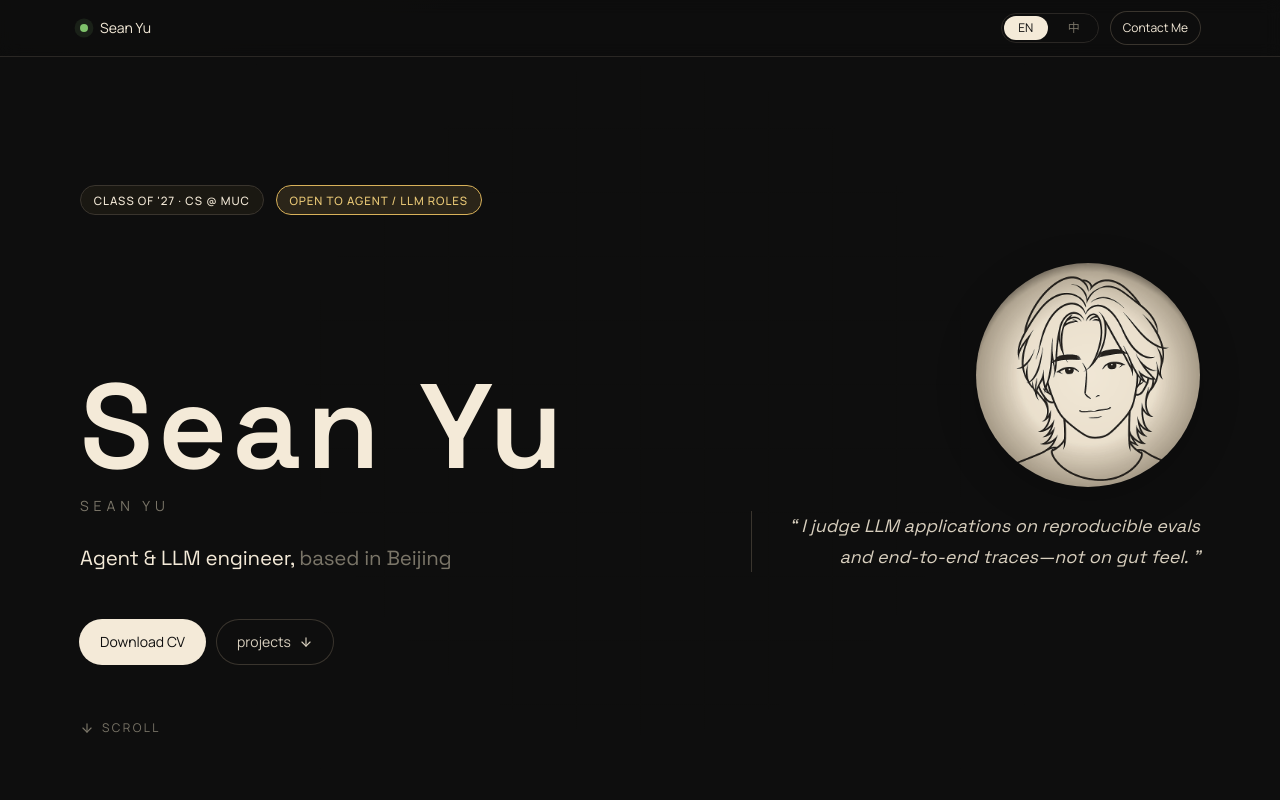
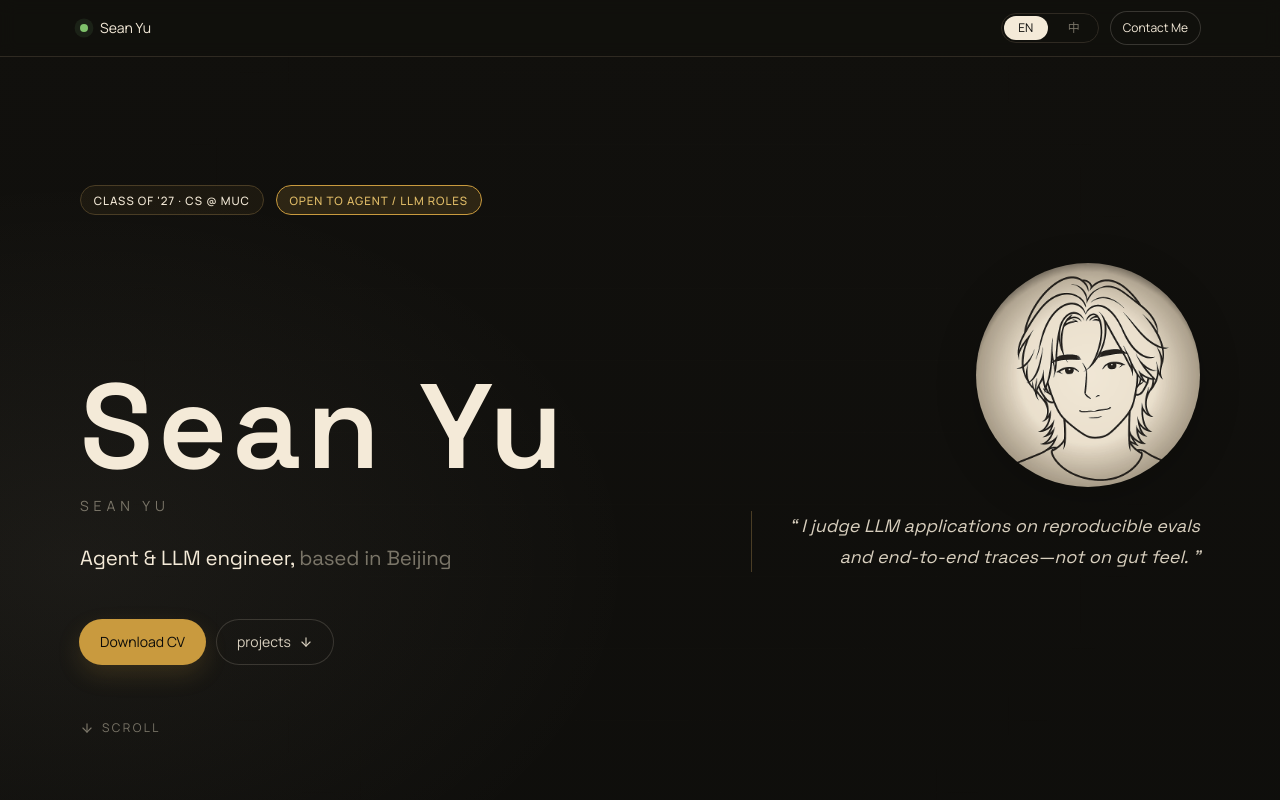
Before and after one commit to takagibit18/Homepage, a Next.js app: page / in a window 1280 px wide. Shown: the top 800 px of the page. Built offline with nearby package versions, Linux system fonts and the light colour scheme; no server answers.

Commit message:
style: update color variables and background styles for improved aesthetics

```diff
--- a/app/globals.css
+++ b/app/globals.css
@@ -7,18 +7,18 @@
   --font-display: var(--font-space-grotesk);
   --font-body: var(--font-manrope);
 
-  --color-bg: #0e0e0e;
-  --color-bg-soft: #121212;
-  --color-bg-elevated: #161616;
+  --color-bg: #0b0b09;
+  --color-bg-soft: #11100d;
+  --color-bg-elevated: #17140f;
   --color-text-strong: #f4ead8;
   --color-text: #d8cfbe;
   --color-text-muted: #7a7568;
   --color-text-faint: #504b42;
-  --color-accent: #d8b15a;
-  --color-accent-strong: #eac977;
+  --color-accent: #c99a3e;
+  --color-accent-strong: #e1bd68;
   --color-success: #7fc26b;
-  --color-border: #2a2724;
-  --color-border-strong: #3a352e;
+  --color-border: #2f2a22;
+  --color-border-strong: #4a3d25;
 
   --radius-card: 0.75rem;
   --radius-pill: 999px;
@@ -71,8 +71,9 @@ body {
   font-family: var(--font-manrope), sans-serif;
   color: var(--color-text);
   background:
-    radial-gradient(1200px 600px at 80% -10%, rgba(216, 177, 90, 0.08) 0%, transparent 65%),
-    radial-gradient(900px 500px at 10% -5%, rgba(216, 177, 90, 0.05) 0%, transparent 70%),
+    radial-gradient(1100px 580px at 78% -12%, rgba(201, 154, 62, 0.13) 0%, rgba(201, 154, 62, 0.04) 42%, transparent 72%),
+    radial-gradient(760px 520px at 6% 10%, rgba(244, 234, 216, 0.055) 0%, rgba(244, 234, 216, 0.018) 48%, transparent 74%),
+    linear-gradient(180deg, #11100d 0%, var(--color-bg) 42%, #080807 100%),
     var(--color-bg);
 }
 
@@ -82,11 +83,11 @@ body {
     inset: 0;
     z-index: 0;
     pointer-events: none;
-    opacity: 0.18;
+    opacity: 0.22;
     background-image:
-      linear-gradient(rgba(244, 234, 216, 0.025) 1px, transparent 1px),
-      linear-gradient(90deg, rgba(244, 234, 216, 0.025) 1px, transparent 1px);
-    background-size: 64px 64px;
+      linear-gradient(rgba(244, 234, 216, 0.038) 1px, transparent 1px),
+      linear-gradient(90deg, rgba(244, 234, 216, 0.035) 1px, transparent 1px);
+    background-size: 72px 72px;
     mask-image: radial-gradient(circle at center, black 40%, transparent 92%);
   }
 
@@ -246,7 +247,7 @@ body {
     padding: 0.35rem 0.8rem;
     border: 1px solid var(--color-border-strong);
     border-radius: var(--radius-pill);
-    background: rgba(216, 177, 90, 0.06);
+    background: rgba(201, 154, 62, 0.07);
     color: var(--color-text-strong);
     font-size: 0.72rem;
     letter-spacing: 0.08em;
@@ -256,7 +257,7 @@ body {
 
   .cv-badge--accent {
     border-color: var(--color-accent);
-    background: rgba(216, 177, 90, 0.14);
+    background: rgba(201, 154, 62, 0.16);
     color: var(--color-accent-strong);
   }
 
@@ -302,7 +303,7 @@ body {
     color: var(--color-text-strong);
     font-size: 0.9rem;
     /* 1px 描边用 box-shadow，小尺寸圆角在 1x 屏上比 border 抗锯齿更稳 */
-    box-shadow: 0 0 0 1px var(--color-border-strong);
+    box-shadow: 0 0 0 1px rgba(244, 234, 216, 0.18);
     transform: translateZ(0);
     backface-visibility: hidden;
     transition:
@@ -313,27 +314,32 @@ body {
 
   .cv-cta:hover {
     box-shadow: 0 0 0 1px var(--color-accent);
-    background: rgba(216, 177, 90, 0.08);
+    background: rgba(201, 154, 62, 0.08);
   }
 
   .cv-cta-primary {
-    background: var(--color-text-strong);
+    background: var(--color-accent);
     color: var(--color-bg);
-    box-shadow: 0 0 0 1px var(--color-text-strong);
+    box-shadow:
+      0 0 0 1px var(--color-accent),
+      0 10px 24px rgba(201, 154, 62, 0.18);
   }
 
   .cv-cta-primary:hover {
     background: var(--color-accent-strong);
-    box-shadow: 0 0 0 1px var(--color-accent-strong);
+    box-shadow:
+      0 0 0 1px var(--color-accent-strong),
+      0 12px 28px rgba(201, 154, 62, 0.22);
   }
 
   .cv-cta--ghost {
     background: transparent;
     color: var(--color-text);
+    box-shadow: 0 0 0 1px rgba(244, 234, 216, 0.16);
   }
 
   .cv-cta--ghost:hover {
-    background: rgba(216, 177, 90, 0.05);
+    background: rgba(201, 154, 62, 0.08);
     color: var(--color-text-strong);
   }
 
@@ -362,7 +368,7 @@ body {
 
   .cv-card:hover {
     border-color: var(--color-border-strong);
-    background: #1b1916;
+    background: #1d1912;
   }
 
   .cv-avatar-shell {
@@ -410,7 +416,7 @@ body {
   }
 
   .focus-ring:focus-visible {
-    box-shadow: 0 0 0 2px rgba(216, 177, 90, 0.55), 0 0 0 6px rgba(216, 177, 90, 0.18);
+    box-shadow: 0 0 0 2px rgba(201, 154, 62, 0.58), 0 0 0 6px rgba(201, 154, 62, 0.18);
   }
 }
 
--- a/app/loading.tsx
+++ b/app/loading.tsx
@@ -5,20 +5,20 @@ export default function Loading() {
         {/* Profile skeleton */}
         <div className="glass-card max-w-2xl mx-auto p-8">
           <div className="flex flex-col items-center">
-            <div className="w-24 h-24 rounded-full bg-white/5 animate-pulse mb-5" />
-            <div className="w-40 h-6 bg-white/5 animate-pulse rounded mb-3" />
-            <div className="w-64 h-4 bg-white/5 animate-pulse rounded mb-5" />
+            <div className="w-24 h-24 rounded-full bg-[rgba(244,234,216,0.08)] animate-pulse mb-5" />
+            <div className="w-40 h-6 bg-[rgba(244,234,216,0.08)] animate-pulse rounded mb-3" />
+            <div className="w-64 h-4 bg-[rgba(244,234,216,0.08)] animate-pulse rounded mb-5" />
             <div className="flex gap-8">
               {[1, 2, 3].map((i) => (
                 <div key={i} className="text-center">
-                  <div className="w-10 h-5 bg-white/5 animate-pulse rounded mb-1" />
-                  <div className="w-12 h-3 bg-white/5 animate-pulse rounded" />
+                  <div className="w-10 h-5 bg-[rgba(244,234,216,0.08)] animate-pulse rounded mb-1" />
+                  <div className="w-12 h-3 bg-[rgba(244,234,216,0.08)] animate-pulse rounded" />
                 </div>
               ))}
             </div>
             <div className="flex gap-4 mt-5">
               {[1, 2, 3].map((i) => (
-                <div key={i} className="w-20 h-8 bg-white/5 animate-pulse rounded-lg" />
+                <div key={i} className="w-20 h-8 bg-[rgba(244,234,216,0.08)] animate-pulse rounded-lg" />
               ))}
             </div>
           </div>
@@ -26,17 +26,17 @@ export default function Loading() {
 
         {/* Repos skeleton */}
         <div>
-          <div className="w-32 h-6 bg-white/5 animate-pulse rounded mb-4" />
+          <div className="w-32 h-6 bg-[rgba(244,234,216,0.08)] animate-pulse rounded mb-4" />
           <div className="grid grid-cols-1 md:grid-cols-2 lg:grid-cols-3 gap-4">
             {Array.from({ length: 6 }).map((_, i) => (
               <div key={i} className="glass-card p-5">
-                <div className="w-24 h-4 bg-white/5 animate-pulse rounded mb-3" />
-                <div className="w-full h-3 bg-white/5 animate-pulse rounded mb-2" />
-                <div className="w-3/4 h-3 bg-white/5 animate-pulse rounded mb-3" />
+                <div className="w-24 h-4 bg-[rgba(244,234,216,0.08)] animate-pulse rounded mb-3" />
+                <div className="w-full h-3 bg-[rgba(244,234,216,0.08)] animate-pulse rounded mb-2" />
+                <div className="w-3/4 h-3 bg-[rgba(244,234,216,0.08)] animate-pulse rounded mb-3" />
                 <div className="flex gap-4">
-                  <div className="w-16 h-3 bg-white/5 animate-pulse rounded" />
-                  <div className="w-10 h-3 bg-white/5 animate-pulse rounded" />
-                  <div className="w-10 h-3 bg-white/5 animate-pulse rounded" />
+                  <div className="w-16 h-3 bg-[rgba(244,234,216,0.08)] animate-pulse rounded" />
+                  <div className="w-10 h-3 bg-[rgba(244,234,216,0.08)] animate-pulse rounded" />
+                  <div className="w-10 h-3 bg-[rgba(244,234,216,0.08)] animate-pulse rounded" />
                 </div>
               </div>
             ))}
@@ -45,14 +45,14 @@ export default function Loading() {
 
         {/* Heatmap skeleton */}
         <div className="glass-card p-5">
-          <div className="w-48 h-5 bg-white/5 animate-pulse rounded mb-4" />
+          <div className="w-48 h-5 bg-[rgba(244,234,216,0.08)] animate-pulse rounded mb-4" />
           <div className="flex gap-[3px]">
             {Array.from({ length: 52 }).map((_, w) => (
               <div key={w} className="flex flex-col gap-[3px]">
                 {Array.from({ length: 7 }).map((_, d) => (
                   <div
                     key={d}
-                    className="bg-white/5 animate-pulse rounded-sm"
+                    className="bg-[rgba(244,234,216,0.08)] animate-pulse rounded-sm"
                     style={{ width: 11, height: 11 }}
                   />
                 ))}
--- a/components/cv/TopBar.tsx
+++ b/components/cv/TopBar.tsx
@@ -15,7 +15,7 @@ export default function TopBar({ user, data, locale, onLocaleChange }: TopBarPro
   const displayName = user?.name || user?.login || data.footer.author;
 
   return (
-    <div className="sticky top-0 z-50 border-b border-[color:var(--color-border)] bg-[color:var(--color-bg)]/85 backdrop-blur">
+    <div className="sticky top-0 z-50 border-b border-[color:var(--color-border)] bg-[rgba(17,16,13,0.88)] backdrop-blur">
       <div className="cv-container flex h-14 items-center justify-between gap-4">
         <div className="flex min-w-0 flex-1 items-center gap-2 sm:gap-3">
           <span className="cv-status-dot shrink-0" aria-hidden />
--- a/next.config.ts
+++ b/next.config.ts
@@ -1,13 +1,9 @@
 import type { NextConfig } from "next";
 
 const nextConfig: NextConfig = {
+  output: "export",
   images: {
-    remotePatterns: [
-      {
-        protocol: "https",
-        hostname: "avatars.githubusercontent.com",
-      },
-    ],
+    unoptimized: true,
   },
 };
 
```
